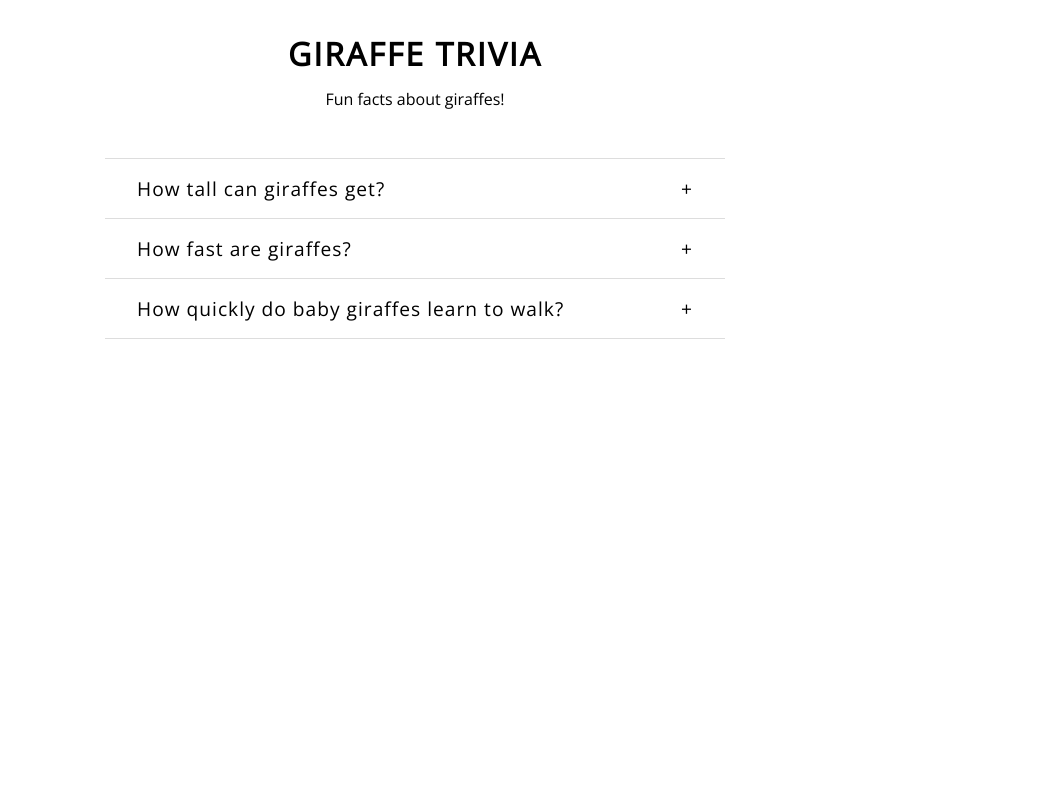
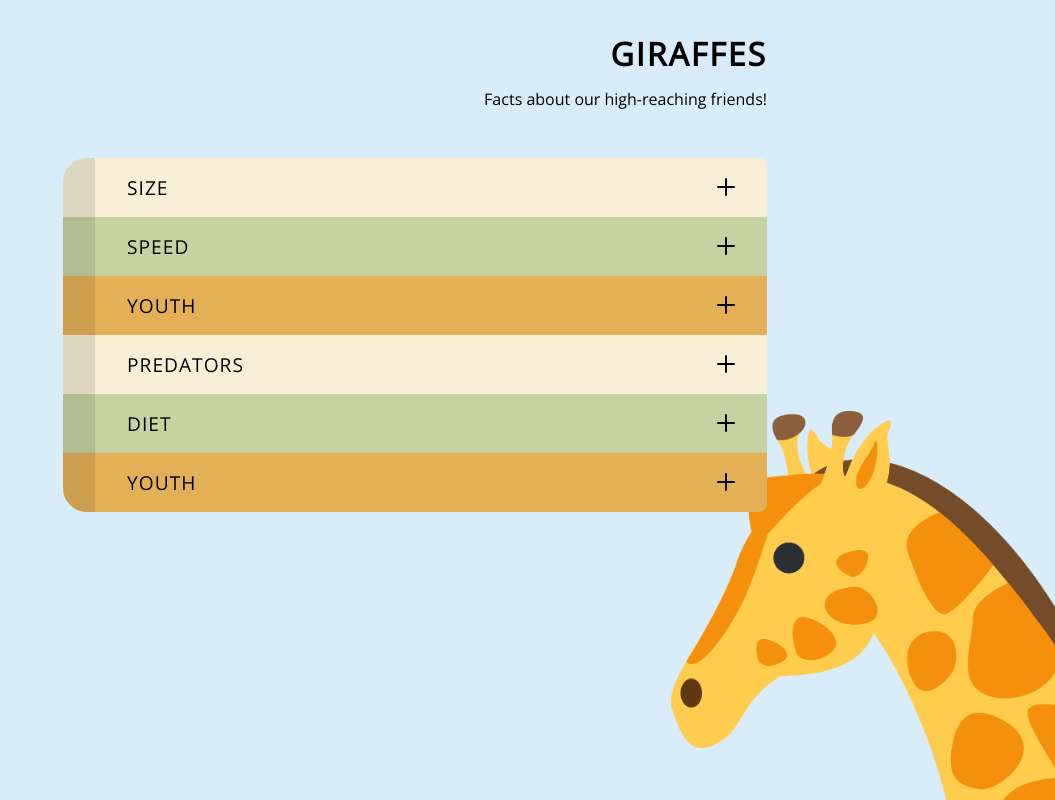
Before and after one commit to jamesthomasdavey/faq, a plain HTML site: page index.html in a window 1280 px wide. Shown: the whole page, without its empty margins (225-1280 px from the left). Drawn offline with nearby package versions, Linux system fonts and the light colour scheme.

Commit message:
add styles and giraffe images

```diff
--- a/assets/scripts/script.js
+++ b/assets/scripts/script.js
@@ -3,14 +3,17 @@ const accordionItemEls = document.getElementsByClassName(`accordion__item`);
 function expandDetail() {
   for (let accordionItem of accordionItemEls) {
     let accordionHeader = accordionItem.firstElementChild;
-    accordionHeader.addEventListener(`click`, function() {
+    accordionHeader.addEventListener(`click`, function () {
       let accordionDetails = this.nextElementSibling;
+      let accordionIcon = this.lastElementChild;
       if (accordionDetails.style.maxHeight) {
         accordionDetails.style.maxHeight = null;
-        this.lastElementChild.innerHTML = `+`;
+        accordionIcon.firstElementChild.style.transform = `rotate(-90deg)`;
+        accordionIcon.lastElementChild.style.transform = `rotate(-180deg)`;
       } else {
         accordionDetails.style.maxHeight = accordionDetails.scrollHeight + `px`;
-        this.lastElementChild.innerHTML = `-`;
+        accordionIcon.firstElementChild.style.transform = `rotate(180deg)`;
+        accordionIcon.lastElementChild.style.transform = `rotate(180deg)`;
       }
     })
   }
--- a/assets/styles/style.css
+++ b/assets/styles/style.css
@@ -24,16 +24,22 @@ html {
 
 body {
   font-family: 'Open Sans', sans-serif;
+  background-image: url('../images/giraffe-vector.png');
+  background-position: bottom right;
+  background-size: 30%;
+  background-repeat: no-repeat;
+  background-color: #d8ecf9;
 }
 
 .container {
   margin: 0 auto;
   padding: 2rem;
-  max-width: 960px;
+  width: 90%;
+  max-width: 768px;
 }
 
 .header {
-  text-align: center;
+  text-align: right;
   margin-bottom:3rem;
 }
 
@@ -44,24 +50,60 @@ h1 {
 }
 
 .accordion {
+  position: relative;
   margin: 0 auto;
-  width: 620px;
+  width: 100%;
+  border-radius: 1.5rem .5rem .5rem 1.5rem;
+  overflow: hidden;
 }
 
-.accordion__item {
-  border-top: 1px solid #ddd;
+.accordion__item:nth-child(3n+1) {
+  background-color: #E4B057;
 }
 
-.accordion__item:last-child {
-  border-bottom: 1px solid #ddd;
+.accordion__item:nth-child(3n+2) {
+  background-color: #F6EFD6;
+}
+
+.accordion__item:nth-child(3n+3) {
+  background-color: #C6D2A2;
+}
+
+.accordion__wall {
+  position: absolute;
+  pointer-events: none;
+  width: 2rem;
+  height: 100%;
+  background: rgba(0, 0, 0, .1);
 }
 
 .accordion__heading {
   display: flex;
-  padding: 1rem 2rem;
+  padding: 1rem 2rem 1rem 4rem;
   font-size: 1.2rem;
   letter-spacing: 1px;
   justify-content: space-between;
+}
+
+.accordion__icon {
+  width: 18px;
+  height: 27px;
+  position: relative;
+  /* background: blue; */
+}
+
+.bar {
+  position: absolute;
+  top: 12px;
+  width: 18px;
+  height: 2px;
+  background: black;
+  border-radius: 2px;
+  transition: 0.4s all ease;
+}
+
+.second-bar {
+  transform: rotate(90deg);
 }
 
 .accordion__heading:hover {
@@ -71,13 +113,13 @@ h1 {
 .accordion__details {
   max-height: 0;
   overflow: hidden;
-  width: 70%;
+  width: 65%;
   transition: 0.3s all ease;
-  margin-left: 2rem;
+  padding-left: 4rem;
 }
 
 .accordion__details > p {
-  padding: 1.2rem 0;
+  padding: 1rem 1rem 2rem 1rem;
   line-height: 1.2rem;
   font-size: 0.8rem;
 }
--- a/index.html
+++ b/index.html
@@ -12,32 +12,87 @@
 <body>
   <div class="container">
     <div class="header">
-      <h1>Giraffe Trivia</h1>
-      <p class="tagline">Fun facts about giraffes!</p>
+      <h1>Giraffes</h1>
+      <p class="tagline">Facts about our high-reaching friends!</p>
     </div>
     <div class="accordion">
+      <div class="accordion__wall"></div>
       <div class="accordion__item">
+
         <div class="accordion__heading">
-          <p class="accordion__title">How tall can giraffes get?</p>
-          <span class="accordion__icon">+</span>
+          <p class="accordion__title">SIZE</p>
+          <div class="accordion__icon">
+            <span class="bar first-bar"></span>
+            <span class="bar second-bar"></span>
+          </div>
         </div>
         <div class="accordion__details">
           <p>Male giraffes can some times reach heights of around 18 feet! That's three times taller than your dad!</p>
         </div>
       </div>
       <div class="accordion__item">
+
         <div class="accordion__heading">
-          <p class="accordion__title">How fast are giraffes?</p>
-          <span class="accordion__icon">+</span>
+          <p class="accordion__title">SPEED</p>
+          <div class="accordion__icon">
+            <span class="bar first-bar"></span>
+            <span class="bar second-bar"></span>
+          </div>
         </div>
         <div class="accordion__details">
           <p>Over short distances, giraffes can run at speeds up to 35mph!</p>
         </div>
       </div>
       <div class="accordion__item">
+
         <div class="accordion__heading">
-          <p class="accordion__title">How quickly do baby giraffes learn to walk?</p>
-          <span class="accordion__icon">+</span>
+          <p class="accordion__title">YOUTH</p>
+          <div class="accordion__icon">
+            <span class="bar first-bar"></span>
+            <span class="bar second-bar"></span>
+          </div>
+        </div>
+        <div class="accordion__details">
+          <p>Baby giraffes can learn to stand up and even run within an hour of being born!</p>
+        </div>
+      </div>
+
+      <div class="accordion__item">
+
+        <div class="accordion__heading">
+          <p class="accordion__title">PREDATORS</p>
+          <div class="accordion__icon">
+            <span class="bar first-bar"></span>
+            <span class="bar second-bar"></span>
+          </div>
+        </div>
+        <div class="accordion__details">
+          <p>Baby giraffes can learn to stand up and even run within an hour of being born!</p>
+        </div>
+      </div>
+
+      <div class="accordion__item">
+
+        <div class="accordion__heading">
+          <p class="accordion__title">DIET</p>
+          <div class="accordion__icon">
+            <span class="bar first-bar"></span>
+            <span class="bar second-bar"></span>
+          </div>
+        </div>
+        <div class="accordion__details">
+          <p>Baby giraffes can learn to stand up and even run within an hour of being born!</p>
+        </div>
+      </div>
+
+      <div class="accordion__item">
+
+        <div class="accordion__heading">
+          <p class="accordion__title">YOUTH</p>
+          <div class="accordion__icon">
+            <span class="bar first-bar"></span>
+            <span class="bar second-bar"></span>
+          </div>
         </div>
         <div class="accordion__details">
           <p>Baby giraffes can learn to stand up and even run within an hour of being born!</p>
```
Also changed, not shown: assets/images/giraffe-background01.jpg (added), assets/images/giraffe-background02.jpg (added), assets/images/giraffe-vector.png (added), 2 other files.
